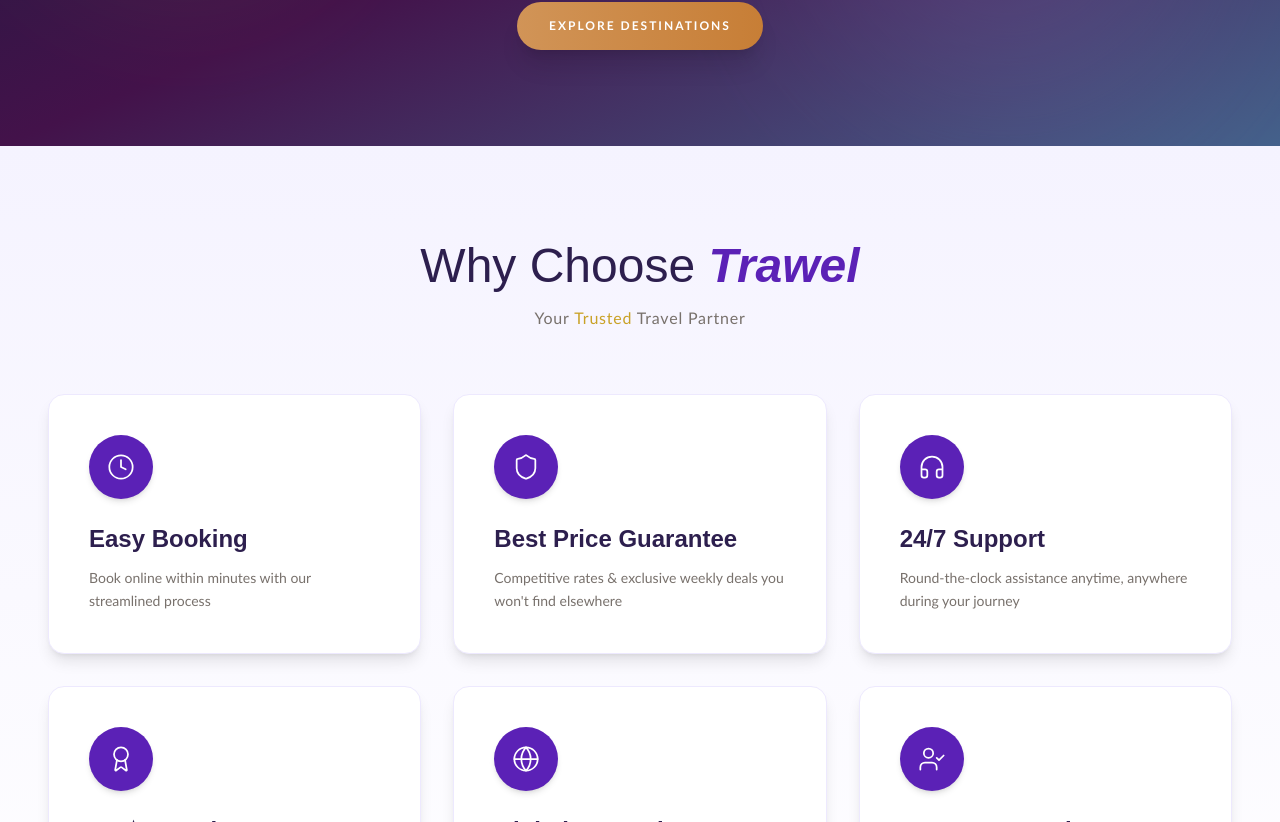
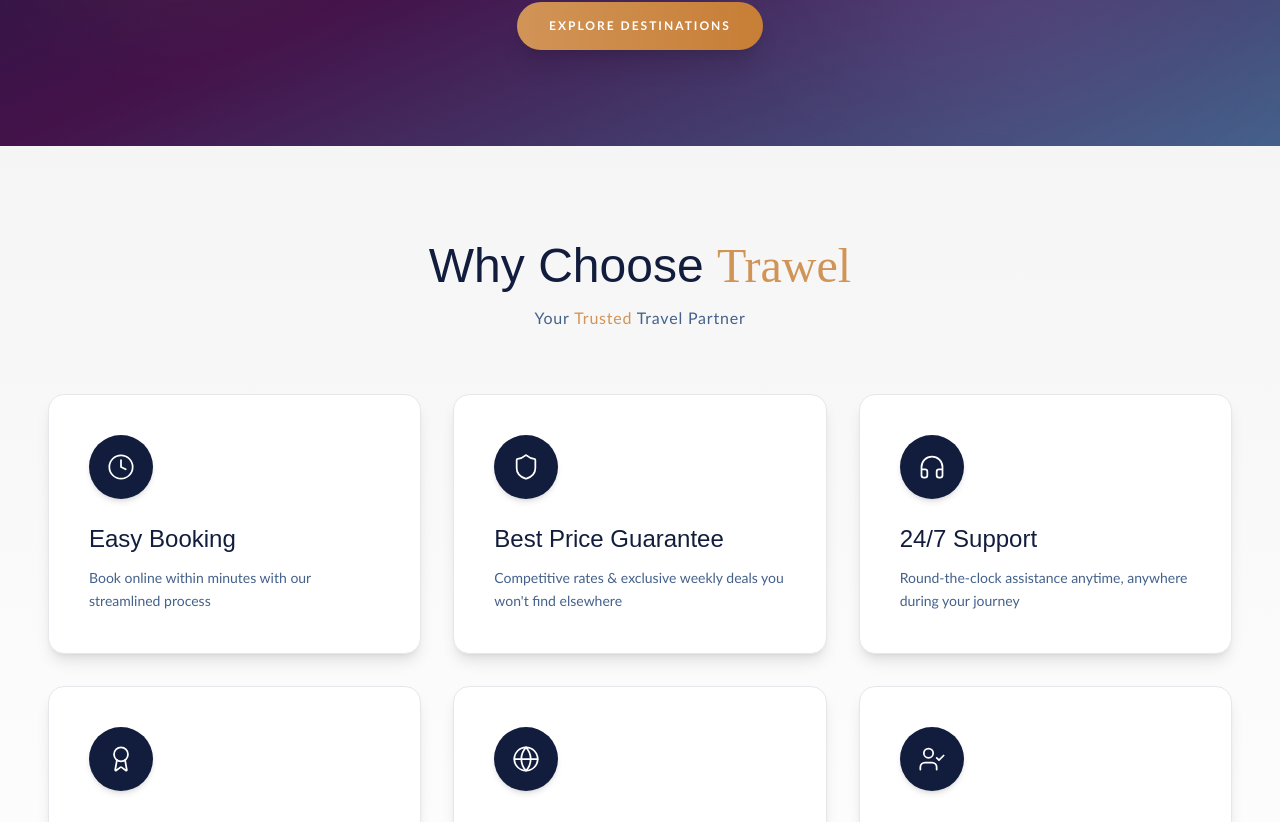
Before and after one commit to PP-2412/Trawel, a Next.js app: page / in a window 1280 px wide. Shown: the part 398-1220 px from the top of the page. Built offline with nearby package versions, Linux system fonts and the light colour scheme; a web font is replaced by a local one.

Commit message:
Update styles and colors in WhyChoose component

```diff
--- a/components/WhyChoose.tsx
+++ b/components/WhyChoose.tsx
@@ -35,15 +35,15 @@
 
 export default function WhyChoose() {
   return (
-    <section className="py-24 bg-gradient-to-b from-[#f5f3ff] to-white">
+    <section className="py-24 bg-gradient-to-b from-[#f5f5f5] to-white">
       <div className="max-w-7xl mx-auto px-6 lg:px-12">
         {/* Header */}
         <div className="text-center mb-16">
-          <h2 className="font-display text-4xl md:text-5xl font-light text-[#2d1f4e] mb-4">
-            Why Choose <span className="font-semibold italic text-[#5b21b6]">Trawel</span>
+          <h2 className="font-display text-4xl md:text-5xl text-[#121d3d] mb-4">
+            Why Choose <span className="font-accent text-[#d19457]">Trawel</span>
           </h2>
-          <p className="font-sans text-stone-500 tracking-wider">
-            Your <span className="text-[#c9a227] font-medium">Trusted</span> Travel Partner
+          <p className="font-sans text-[#44618b] tracking-wider">
+            Your <span className="text-[#d19457] font-medium">Trusted</span> Travel Partner
           </p>
         </div>
 
@@ -52,15 +52,15 @@
           {features.map((feature, index) => (
             <div
               key={index}
-              className="feature-card bg-white rounded-2xl p-10 shadow-lg border border-[#ede9fe]"
+              className="feature-card bg-white rounded-2xl p-10 shadow-lg border border-gray-200"
             >
-              <div className="w-16 h-16 rounded-full bg-[#5b21b6] flex items-center justify-center mb-6 shadow-md">
+              <div className="w-16 h-16 rounded-full bg-[#121d3d] flex items-center justify-center mb-6 shadow-md">
                 <feature.icon className="w-7 h-7 text-white" strokeWidth={1.5} />
               </div>
-              <h3 className="font-display text-2xl font-semibold text-[#2d1f4e] mb-3">
+              <h3 className="font-display text-2xl text-[#121d3d] mb-3">
                 {feature.title}
               </h3>
-              <p className="font-sans text-sm text-stone-500 leading-relaxed">
+              <p className="font-sans text-sm text-[#44618b] leading-relaxed">
                 {feature.description}
               </p>
             </div>
```
